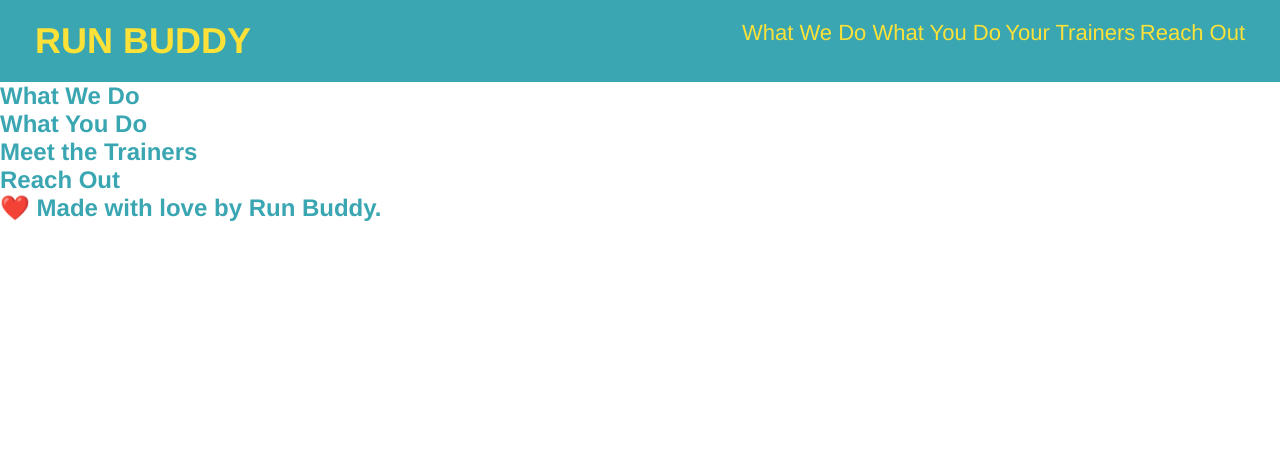
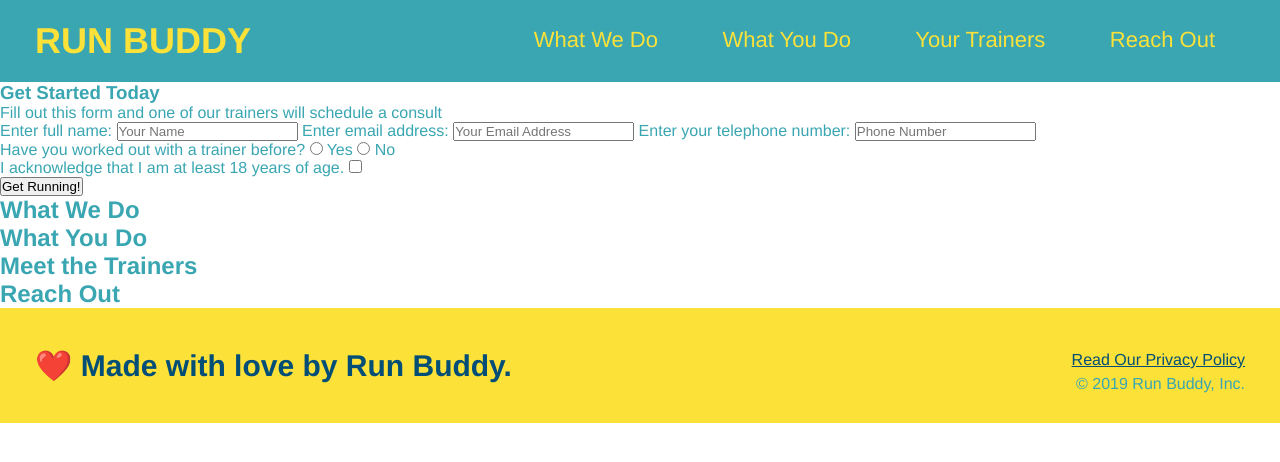
Before and after one commit to jtboyman/run-buddy, a plain HTML site: page index.html in a window 1280 px wide. Drawn offline with Linux system fonts and the light colour scheme.

Commit message:
added form html

```diff
--- a/assets/css/style.css
+++ b/assets/css/style.css
@@ -2,6 +2,7 @@
 * {
     margin: 0;
     padding: 0;
+    box-sizing:border-box;
 }
 
 /* apply styles to <header> */
@@ -11,7 +12,7 @@ header {
 }
 
 header h1 {
-    font-weight: : bold;
+    font-weight: bold;
     font-size: 36px;
     color: #fce138;
     margin: 0;
@@ -25,7 +26,7 @@ header a {
 
 header nav {
     float: right;
-    margin 7px 0;
+    margin: 7px 0;
 }
 
 header nav ul li {
@@ -33,7 +34,7 @@ header nav ul li {
 }
 
 header nav ul li a {
-    margin 0 30px;
+    margin: 0 30px;
     font-weight: lighter;
     font-size: 22px;
 }
@@ -43,3 +44,26 @@ body {
     font-family: Helvetica, Arial, sans-serif;
     color: #39a6b2
 }
+
+footer {
+    background: #fce138;
+    width: 100%;
+    padding: 40px 35px;
+}
+
+footer h2 {
+    display: inline;
+    color: #024e76;
+    font-size: 30px;
+    margin: 0;
+}
+
+footer div {
+    float: right;
+    line-height: 1.5;
+    text-align: right;
+}
+
+footer a {
+    color: #024e76
+}
--- a/index.html
+++ b/index.html
@@ -17,8 +17,7 @@
                 <!-- List item element-->
                 <li>
                     <!-- Anchor element-->
-                    <a href="#what-we-do">What We Do
-                    </a>
+                    <a href="#what-we-do">What We Do</a>
                 </li>
                 <li>
                     <a href="#what-you-do">What You Do</a>
@@ -35,7 +34,37 @@
 
         <!-- hero/jumbotron -->
         <section>
-
+            <div>
+                <h3>Get Started Today</h3>
+                <p>Fill out this form and one of our trainers will schedule a consult</p>
+            <!-- Add form element-->
+            <form>
+                <!--Text Fields-->
+                <label for="name">Enter full name:</label>
+                <input type="text" placeholder="Your Name" name="name" id="name" />
+                <label for="email">Enter email address:</label>
+                <input type="email" placeholder="Your Email Address" name="email" id="email" />
+                <label for="phone"> Enter your telephone number:</label>
+                <input type="tel" placeholder="Phone Number" name="phone" id="phone"/>
+                <!-- Radio Button-->
+                <p>
+                    Have you worked out with a trainer before?
+                    <input type="radio" name="trainer-confirm" id="trainer-yes" />
+                    <label for="trainer-yes">Yes</label>
+                    <input type="radio" name="trainer-confirm" id="trainer-no" />
+                    <label for="trainer-no">No</label>
+                </p>
+                <!--Checkbox Input-->
+                <p>
+                    <label for="checkbox">I acknowledge that I am at least 18 years of age.</label>
+                    <input type="checkbox" name="age-confirm" id="checkbox" />
+                </p>
+                <!--Submit Button-->
+                <button type="submit">
+                    Get Running!
+                </button>
+            </form>
+            </div>
         </section>
 
         <!-- "what we do" section-->
@@ -60,7 +89,14 @@
 
         <!-- footer -->
         <footer>
+
             <h2>❤️ Made with love by Run Buddy.</h2>
+
+            <div>
+            <a href="#">Read Our Privacy Policy</a><br />
+            &copy; 2019 Run Buddy, Inc.
+            </div>
+
         </footer>
     </body>
 </html>
```
